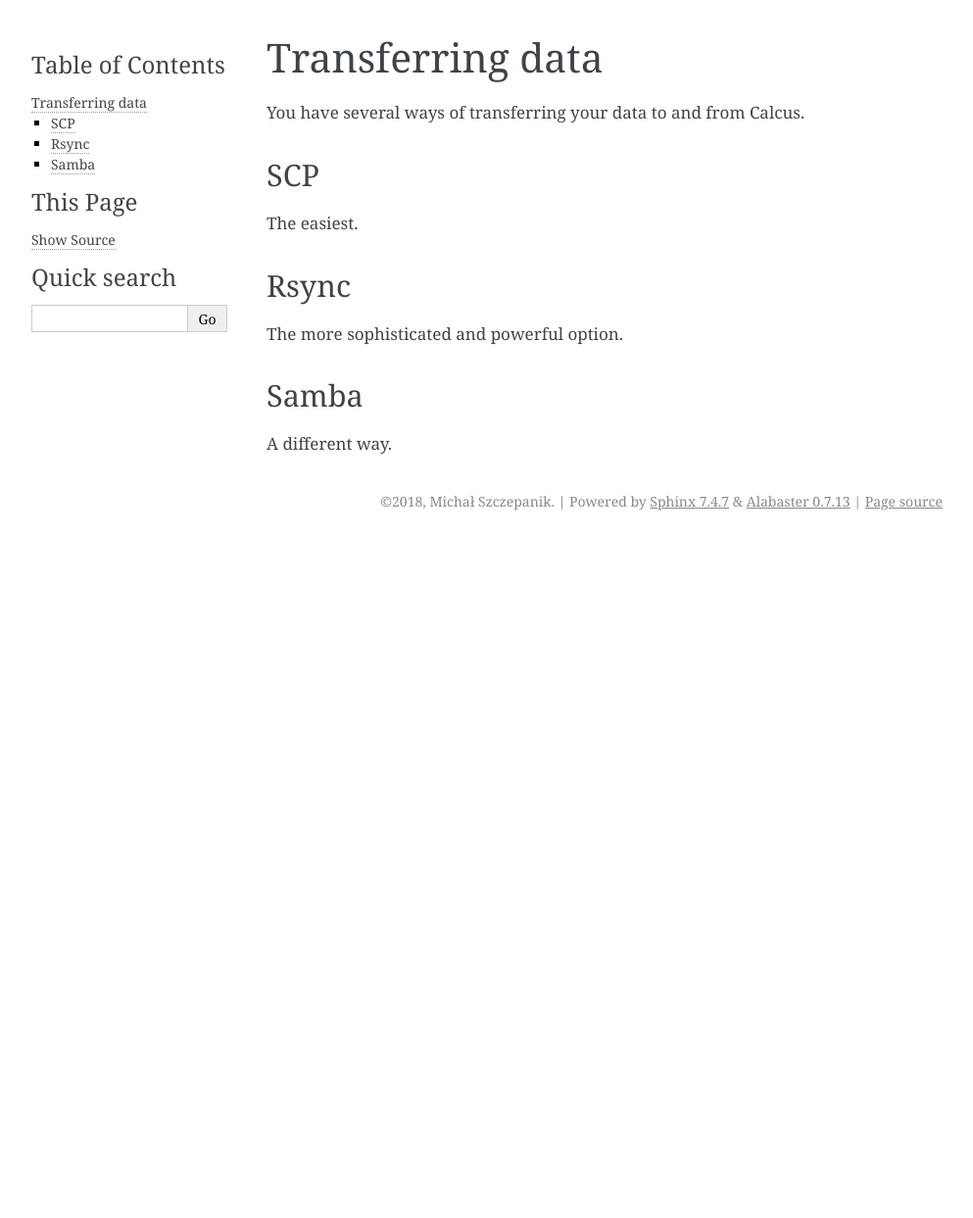
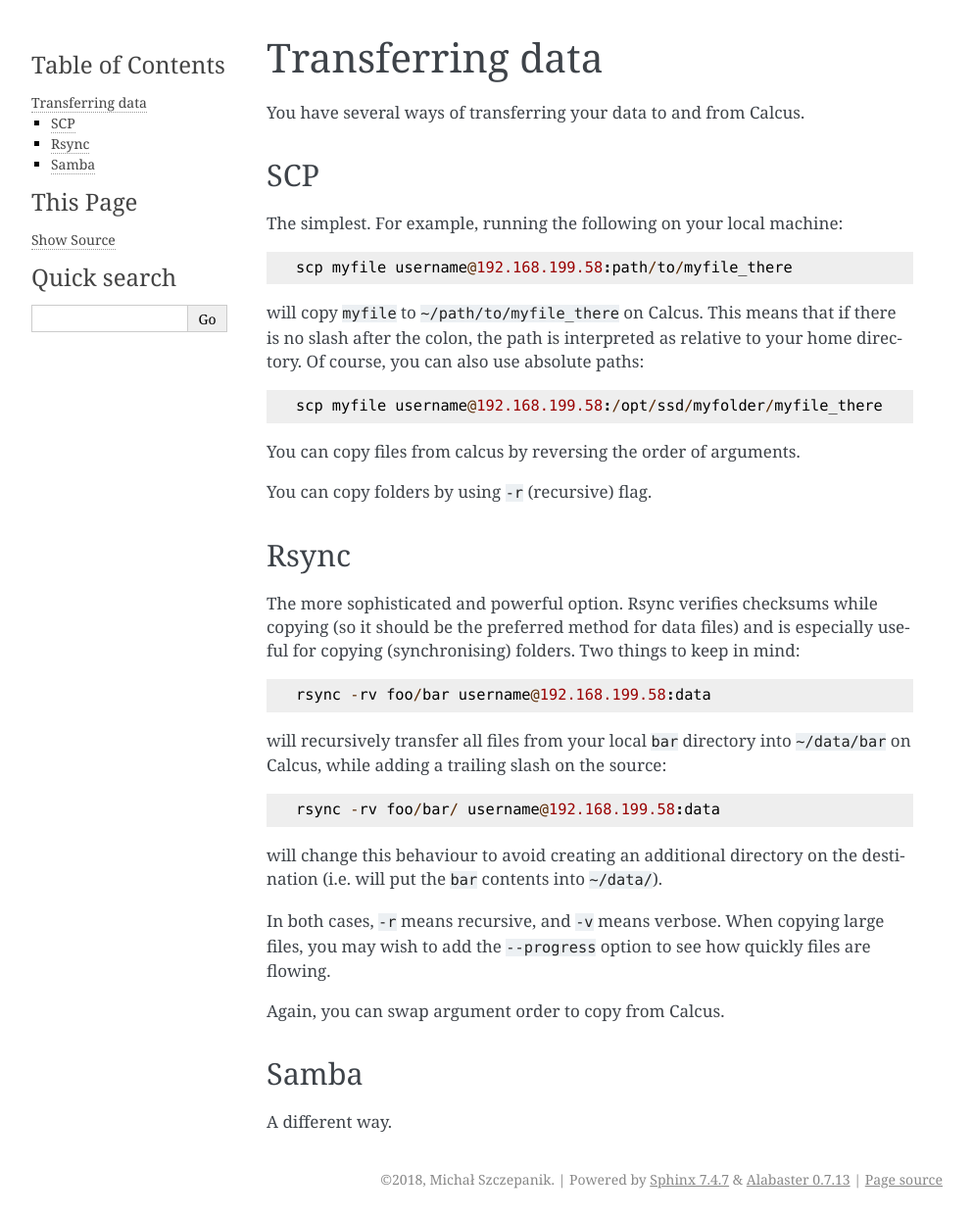
Before and after one commit to nencki-lobi/lobi-inhouse, a Sphinx documentation site: the page built from docs/transferring_data.rst, in a window 1280 px wide. Shown: the whole page at 98% size, without its empty margins (148-1141 px from the left). Built offline with Sphinx 7.4.7, drawn with Linux system fonts in a browser that asks for light colours; before the commit the page ends 900 px from its top, so only the background shows below that.

Commit message:
Add some content to the first pages
Now they resemble an actual documentation

```diff
--- a/docs/transferring_data.rst
+++ b/docs/transferring_data.rst
@@ -6,12 +6,35 @@ You have several ways of transferring your data to and from Calcus.
 SCP
 ---
 
-The easiest.
+The simplest. For example, running the following on your local machine::
+
+  scp myfile username@192.168.199.58:path/to/myfile_there
+
+will copy ``myfile`` to ``~/path/to/myfile_there`` on Calcus. This means that if there is no slash after the colon, the path is interpreted as relative to your home directory. Of course, you can also use absolute paths::
+
+  scp myfile username@192.168.199.58:/opt/ssd/myfolder/myfile_there
+
+You can copy files from calcus by reversing the order of arguments.
+
+You can copy folders by using ``-r`` (recursive) flag.
 
 Rsync
 -----
 
-The more sophisticated and powerful option.
+The more sophisticated and powerful option. Rsync verifies checksums while copying (so it should be the preferred method for data files) and is especially useful for copying (synchronising) folders. Two things to keep in mind::
+
+  rsync -rv foo/bar username@192.168.199.58:data
+
+will recursively transfer all files from your local ``bar`` directory into ``~/data/bar`` on Calcus, while adding a trailing slash on the source::
+
+  rsync -rv foo/bar/ username@192.168.199.58:data
+
+will change this behaviour to avoid creating an additional directory on the destination (i.e. will put the ``bar`` contents into ``~/data/``).
+
+In both cases, ``-r`` means recursive, and ``-v`` means verbose. When copying large files, you may wish to add the ``--progress`` option to see how quickly files are flowing.
+
+Again, you can swap argument order to copy from Calcus.
+
 
 Samba
 -----
```
Also changed, not shown: docs/calcus_basics.rst (+13 -0 lines), docs/command_line.rst (+18 -3 lines).
